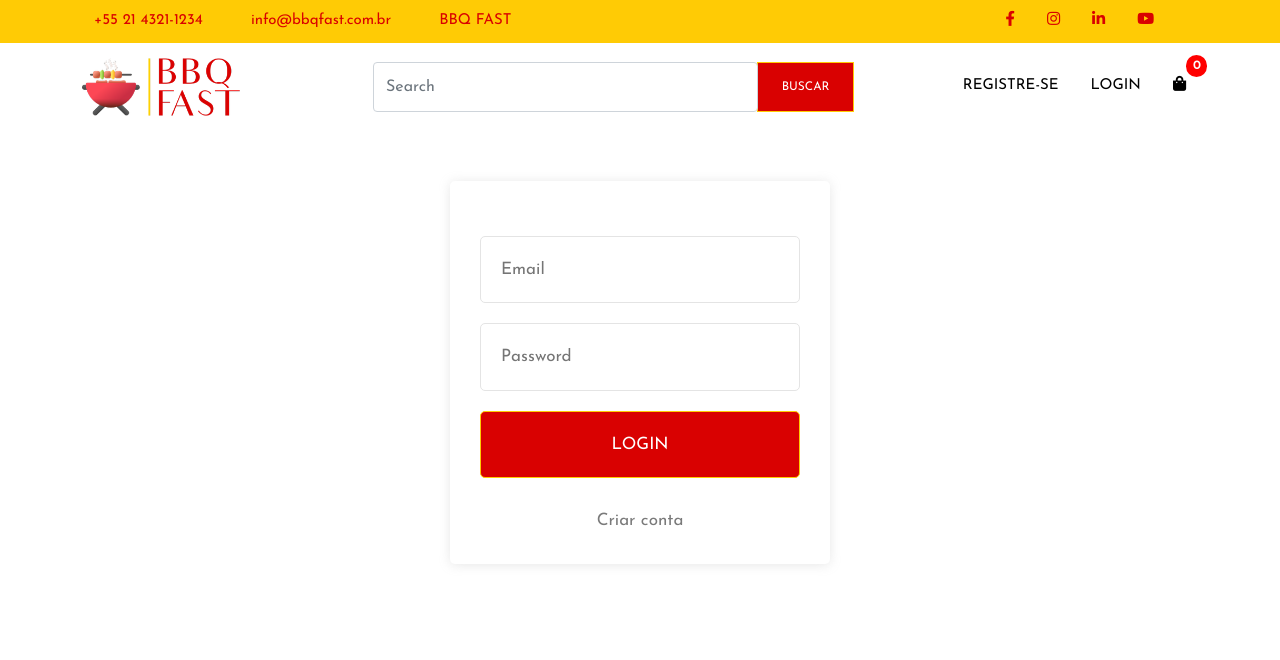
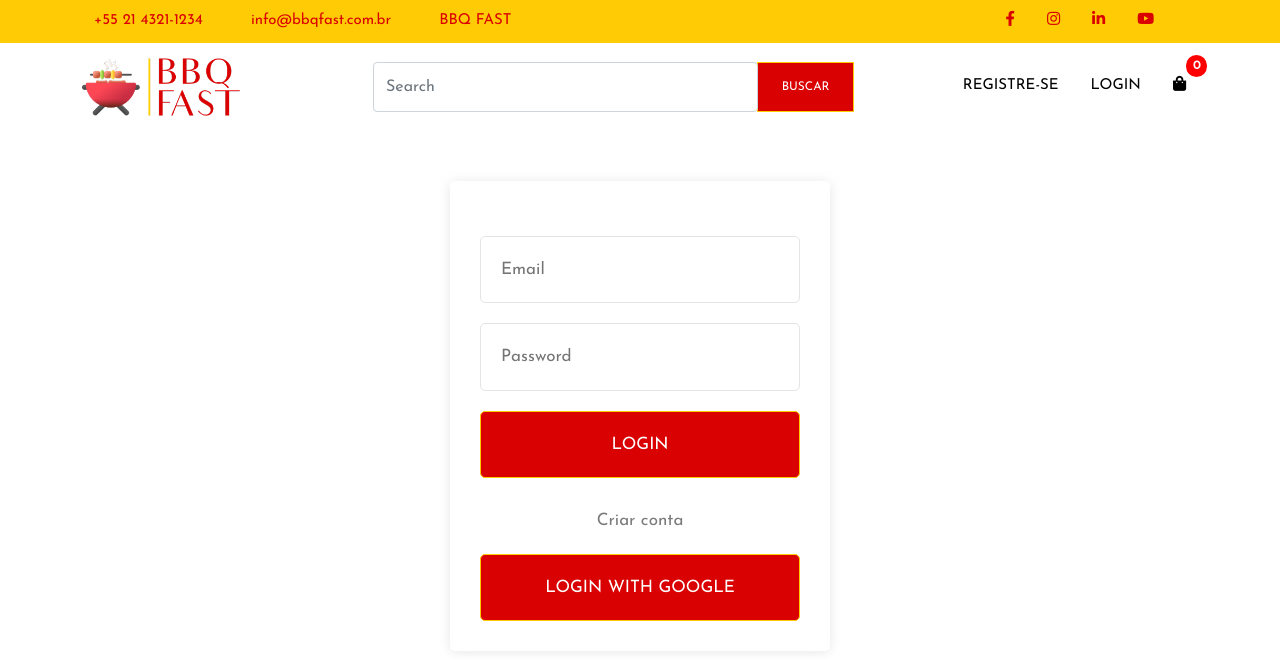
Before and after one commit to jcr04/ecommerce-churras, a React (Create React App) app in the folder frontend/: page /login in a window 1280 px wide. Shown: the top 660 px of the page. Built offline with nearby package versions, Linux system fonts and the light colour scheme.

Commit message:
adding auth

```diff
--- a/frontend/src/screens/Login.js
+++ b/frontend/src/screens/Login.js
@@ -5,6 +5,7 @@ import Message from "../components/LoadingError/Error";
 import Loading from "../components/LoadingError/Loading";
 import Header from "./../components/Header";
 import { login } from "./../Redux/Actions/userActions";
+import { auth } from "../firebase";
 
 const Login = ({ location, history }) => {
   window.scrollTo(0, 0);
@@ -23,9 +24,29 @@ const Login = ({ location, history }) => {
     }
   }, [userInfo, history, redirect]);
 
-  const submitHandler = (e) => {
+  const submitHandler = async (e) => {
     e.preventDefault();
-    dispatch(login(email, password));
+    try {
+      await auth.signInWithEmailAndPassword(email, password); // Firebase email/password login
+      // The user is now authenticated, no need to call the dispatch(login(email, password)) action.
+    } catch (error) {
+      // Handle login error
+      console.log("Error logging in:", error.message);
+    }
+  };
+
+  const handleGoogleLogin = () => {
+    const provider = new auth.GoogleAuthProvider();
+    auth.signInWithPopup(provider)
+      .then((result) => {
+        // The user is now authenticated with Google
+        // You can access the user data using result.user
+        // For example: const user = result.user;
+      })
+      .catch((error) => {
+        // Handle login error
+        console.log("Error logging in with Google:", error.message);
+      });
   };
 
   return (
@@ -34,10 +55,7 @@ const Login = ({ location, history }) => {
       <div className="container d-flex flex-column justify-content-center align-items-center login-center">
         {error && <Message variant="alert-danger">{error}</Message>}
         {loading && <Loading />}
-        <form
-          className="Login col-md-8 col-lg-4 col-11"
-          onSubmit={submitHandler}
-        >
+        <form className="Login col-md-8 col-lg-4 col-11" onSubmit={submitHandler}>
           <input
             type="email"
             placeholder="Email"
@@ -52,12 +70,11 @@ const Login = ({ location, history }) => {
           />
           <button type="submit">Login</button>
           <p>
-            <Link
-              to={redirect ? `/register?redirect=${redirect}` : "/register"}
-            >
+            <Link to={redirect ? `/register?redirect=${redirect}` : "/register"}>
               Criar conta
             </Link>
           </p>
+          <button onClick={handleGoogleLogin}>Login with Google</button>
         </form>
       </div>
     </>
```
